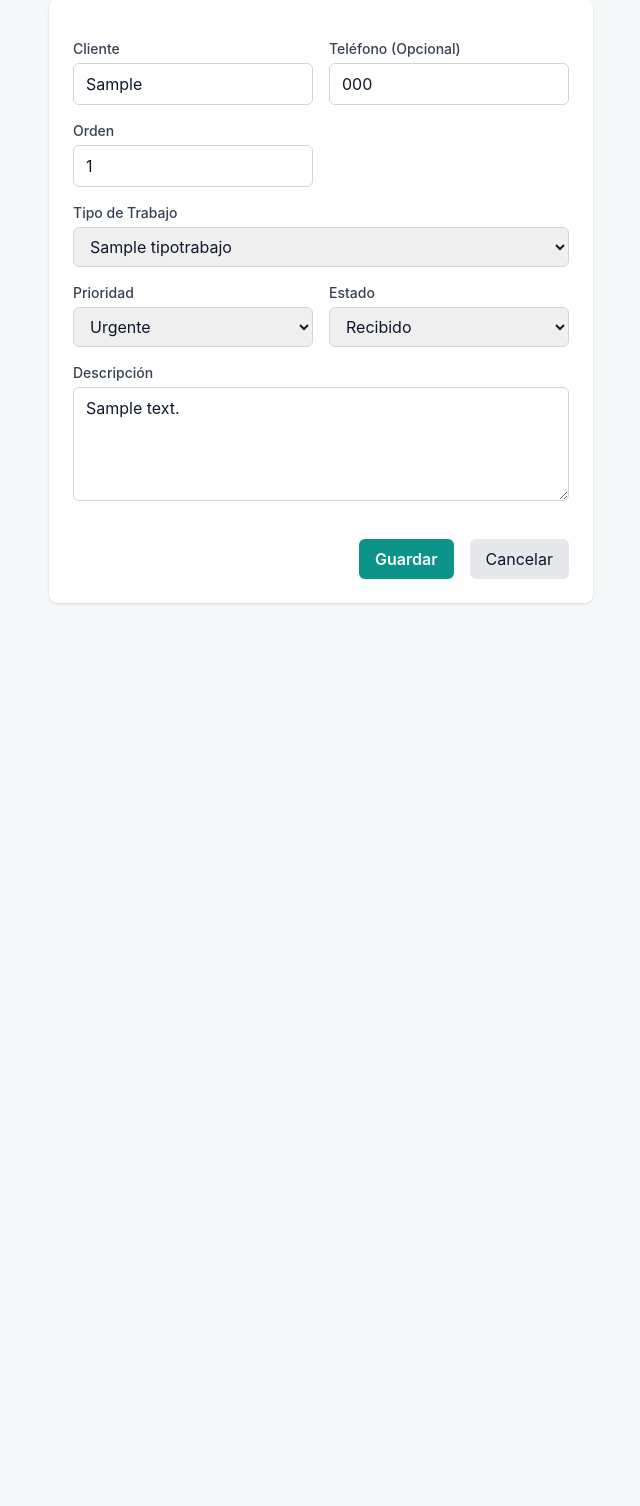
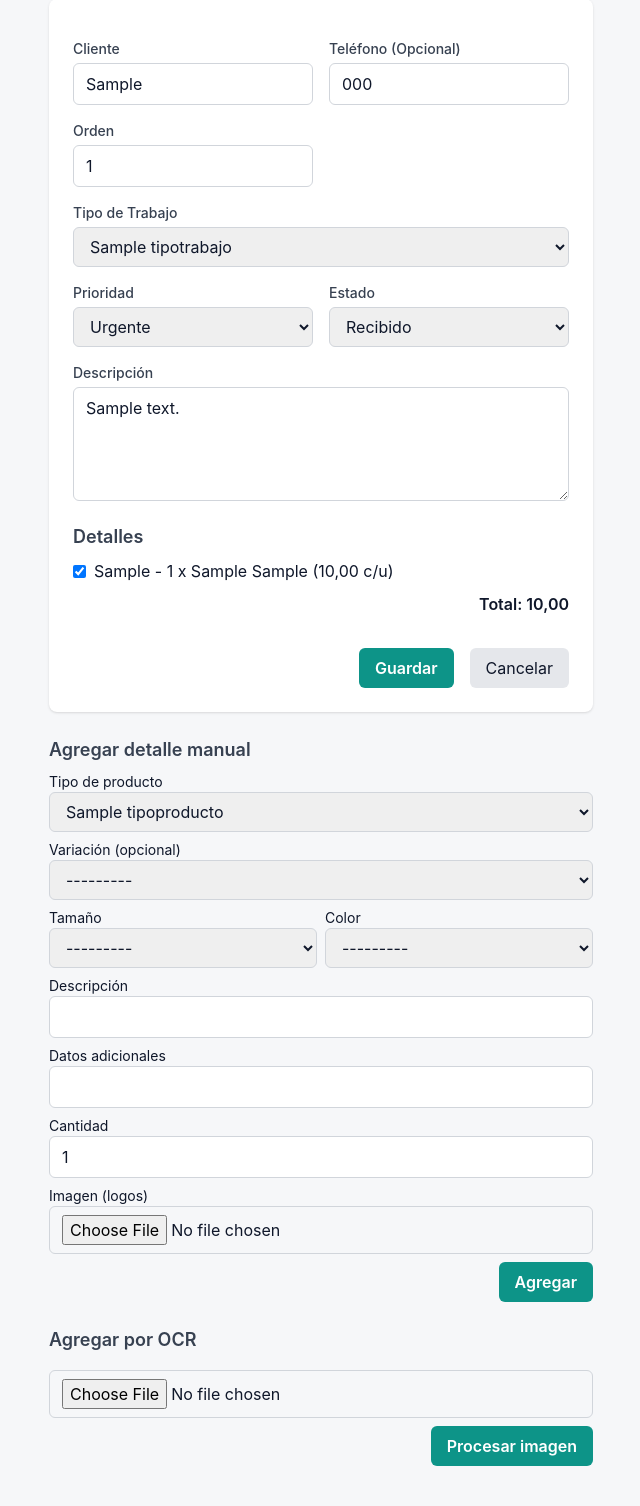
Before and after one commit to jensen27718/registro_voz, a Django app: page /tareas/editar/1/ in a window 1280 px wide. Shown: the part 186-1692 px from the top of the page, without its empty margins (319-959 px from the left). Before the commit the page ends 790 px from the top, so only its background shows below. Run offline with Django 4.2, Linux system fonts and the light colour scheme; tables that the repository leaves empty hold one stand-in row (values such as "Sample post"); some libraries are stand-ins or nearby versions; some web fonts are replaced.

Commit message:
Add migration for catalog-based detail

```diff
--- a/gestor_tareas/templates/gestor_tareas/editar_tarea.html
+++ b/gestor_tareas/templates/gestor_tareas/editar_tarea.html
@@ -52,10 +52,100 @@
         <textarea name="descripcion" id="descripcion" rows="4" class="w-full border border-gray-300 rounded-md py-2 px-3 focus:outline-none focus:ring-2 focus:ring-teal-500">{{ tarea.descripcion }}</textarea>
       </div>
     </div>
+    {% if detalles %}
+    <div class="mt-4">
+      <h2 class="text-lg font-semibold text-gray-700 mb-2">Detalles</h2>
+      <ul class="space-y-1">
+        {% for det in detalles %}
+        <li>
+          <label class="inline-flex items-center">
+            <input type="checkbox" name="detalle-{{ det.id }}-completado" {% if det.completado %}checked{% endif %} class="mr-2 rounded">
+            {{ det.referencia|default:det.descripcion }} - {{ det.cantidad }} x {{ det.tamano }} {{ det.color }}{% if det.precio_unitario %} ({{ det.precio_unitario }} c/u){% endif %}
+          </label>
+        </li>
+        {% endfor %}
+      </ul>
+      <p class="text-right font-semibold mt-2">Total: {{ tarea.costo_total }}</p>
+    </div>
+    {% endif %}
     <div class="flex justify-end gap-4 pt-4">
        <button type="submit" class="bg-teal-600 hover:bg-teal-700 text-white font-semibold py-2 px-4 rounded-md">Guardar</button>
        <a href="{% url 'gestor_tareas:lista_tareas' %}" class="bg-gray-200 text-[#0F172A] py-2 px-4 rounded-md">Cancelar</a>
     </div>
   </form>
+
+  <div class="mt-6">
+    <h2 class="text-lg font-semibold text-gray-700 mb-2">Agregar detalle manual</h2>
+    <form method="POST" action="{% url 'gestor_tareas:agregar_detalle' tarea.id %}" enctype="multipart/form-data" class="space-y-2">
+      {% csrf_token %}
+      <div>
+        <label class="block text-sm">Tipo de producto</label>
+        <select name="tipo_producto" class="w-full border border-gray-300 rounded-md py-2 px-3">
+          {% for tp in tipos_producto_catalogo %}
+          <option value="{{ tp.id }}">{{ tp.nombre }}</option>
+          {% endfor %}
+        </select>
+      </div>
+      <div>
+        <label class="block text-sm">Variación (opcional)</label>
+        <select name="variacion" class="w-full border border-gray-300 rounded-md py-2 px-3">
+          <option value="">---------</option>
+          {% for var in variaciones_catalogo %}
+          <option value="{{ var.id }}">{{ var.producto.referencia }} - {{ var.producto.nombre }}</option>
+          {% endfor %}
+        </select>
+      </div>
+      <div class="grid grid-cols-2 gap-2">
+        <div>
+          <label class="block text-sm">Tamaño</label>
+          <select name="tamano" class="w-full border border-gray-300 rounded-md py-2 px-3">
+            <option value="">---------</option>
+            {% for v in tamanos %}
+            <option value="{{ v.id }}">{{ v.display|default:v.valor }}</option>
+            {% endfor %}
+          </select>
+        </div>
+        <div>
+          <label class="block text-sm">Color</label>
+          <select name="color" class="w-full border border-gray-300 rounded-md py-2 px-3">
+            <option value="">---------</option>
+            {% for v in colores %}
+            <option value="{{ v.id }}">{{ v.display|default:v.valor }}</option>
+            {% endfor %}
+          </select>
+        </div>
+      </div>
+      <div>
+        <label class="block text-sm">Descripción</label>
+        <input type="text" name="descripcion" class="w-full border border-gray-300 rounded-md py-2 px-3" />
+      </div>
+      <div>
+        <label class="block text-sm">Datos adicionales</label>
+        <input type="text" name="datos_adicionales" class="w-full border border-gray-300 rounded-md py-2 px-3" />
+      </div>
+      <div>
+        <label class="block text-sm">Cantidad</label>
+        <input type="number" name="cantidad" value="1" class="w-full border border-gray-300 rounded-md py-2 px-3" />
+      </div>
+      <div>
+        <label class="block text-sm">Imagen (logos)</label>
+        <input type="file" name="imagen" class="w-full border border-gray-300 rounded-md py-2 px-3" />
+      </div>
+      <div class="text-right">
+        <button type="submit" class="bg-teal-600 hover:bg-teal-700 text-white font-semibold py-2 px-4 rounded-md">Agregar</button>
+      </div>
+    </form>
+  </div>
+
+  <div class="mt-6">
+    <h2 class="text-lg font-semibold text-gray-700 mb-2">Agregar por OCR</h2>
+    <form method="POST" action="{% url 'gestor_tareas:ocr_detalles' tarea.id %}" enctype="multipart/form-data" class="space-y-2">
+      {% csrf_token %}
+      <input type="file" name="imagen" class="w-full border border-gray-300 rounded-md py-2 px-3" required />
+      <div class="text-right">
+        <button type="submit" class="bg-teal-600 hover:bg-teal-700 text-white font-semibold py-2 px-4 rounded-md">Procesar imagen</button>
+      </div>
+    </form>
+  </div>
 </div>
 {% endblock %}
--- a/gestor_tareas/urls.py
+++ b/gestor_tareas/urls.py
@@ -15,5 +15,7 @@ urlpatterns = [
 
     # <-- NUEVAS RUTAS -->
     path('editar/<int:tarea_id>/', views.editar_tarea, name='editar_tarea'),
+    path('editar/<int:tarea_id>/agregar-detalle/', views.agregar_detalle, name='agregar_detalle'),
+    path('editar/<int:tarea_id>/ocr-detalles/', views.ocr_detalles, name='ocr_detalles'),
     path('ocultar/<int:tarea_id>/', views.ocultar_tarea, name='ocultar_tarea'),
 ]
--- a/gestor_tareas/views.py
+++ b/gestor_tareas/views.py
@@ -2,17 +2,25 @@
 
 import os
 import json
+import tempfile
 import google.generativeai as genai
 from datetime import datetime
 from difflib import get_close_matches
 
+import cloudinary.uploader
 from django.shortcuts import render, get_object_or_404, redirect
 from django.http import JsonResponse
 from django.views.decorators.csrf import csrf_exempt
 from django.utils import timezone
 from django.db.models import Q
 
-from .models import Tarea, TipoTrabajo
+from .models import Tarea, TipoTrabajo, DetalleTarea
+from catalogo.models import (
+    TipoProducto as CatalogoTipoProducto,
+    VariacionProducto,
+    ValorAtributo,
+)
+from .ocr.gemini_ocr_processor import GeminiOCRProcessor
 
 # --- CONFIGURACIÓN DE IA ---
 # Intenta cargar la clave API desde un archivo 'secrets.py' (para producción)
@@ -108,7 +116,14 @@ def editar_tarea(request, tarea_id):
         tarea.tipo = TipoTrabajo.objects.filter(nombre=tipo_nombre).first()
 
         tarea.save()  # Guarda los cambios en la base de datos
-        return redirect('gestor_tareas:lista_tareas') # Redirige a la lista
+
+        # Actualiza el estado de los detalles (checklist)
+        for detalle in tarea.detalles.all():
+            key = f"detalle-{detalle.id}-completado"
+            detalle.completado = key in request.POST
+            detalle.save(update_fields=['completado'])
+
+        return redirect('gestor_tareas:lista_tareas')  # Redirige a la lista
 
     # Si es una petición GET, muestra el formulario de edición
     context = {
@@ -116,8 +131,113 @@ def editar_tarea(request, tarea_id):
         'todos_los_tipos': TipoTrabajo.objects.all(),
         'todas_las_prioridades': Tarea.Prioridad.choices,
         'todos_los_estados': Tarea.Estado.choices,
+        'detalles': tarea.detalles.select_related('variacion', 'tipo_producto').all(),
+        'tipos_producto_catalogo': CatalogoTipoProducto.objects.all(),
+        'variaciones_catalogo': VariacionProducto.objects.select_related('producto').all(),
+        'tamanos': ValorAtributo.objects.filter(atributo_def__nombre__iexact='Tamaño'),
+        'colores': ValorAtributo.objects.filter(atributo_def__nombre__iexact='Color'),
     }
     return render(request, 'gestor_tareas/editar_tarea.html', context)
+
+
+@csrf_exempt
+def agregar_detalle(request, tarea_id):
+    tarea = get_object_or_404(Tarea, id=tarea_id)
+    if request.method == 'POST':
+        tipo_id = request.POST.get('tipo_producto')
+        variacion_id = request.POST.get('variacion') or None
+        descripcion = request.POST.get('descripcion', '')
+        datos = request.POST.get('datos_adicionales', '')
+        cantidad = int(request.POST.get('cantidad', '1') or '1')
+        tamano_id = request.POST.get('tamano') or None
+        color_id = request.POST.get('color') or None
+
+        imagen_url = ''
+        if request.FILES.get('imagen'):
+            try:
+                result = cloudinary.uploader.upload(request.FILES['imagen'])
+                imagen_url = result.get('secure_url') or result.get('url')
+            except Exception:
+                imagen_url = ''
+
+        tipo_producto = CatalogoTipoProducto.objects.filter(id=tipo_id).first()
+        variacion = VariacionProducto.objects.filter(id=variacion_id).first() if variacion_id else None
+        tamano = ValorAtributo.objects.filter(id=tamano_id).first() if tamano_id else None
+        color = ValorAtributo.objects.filter(id=color_id).first() if color_id else None
+
+        DetalleTarea.objects.create(
+            tarea=tarea,
+            tipo_producto=tipo_producto,
+            variacion=variacion,
+            descripcion=descripcion,
+            datos_adicionales=datos,
+            cantidad=cantidad,
+            tamano=tamano,
+            color=color,
+            imagen_url=imagen_url,
+        )
+
+    return redirect('gestor_tareas:editar_tarea', tarea_id=tarea.id)
+
+
+class _SimpleConfig:
+    def get_colors(self):
+        return list(
+            ValorAtributo.objects.filter(atributo_def__nombre__iexact='Color')
+            .values_list('valor', flat=True)
+        )
+
+
+@csrf_exempt
+def ocr_detalles(request, tarea_id):
+    tarea = get_object_or_404(Tarea, id=tarea_id)
+    if request.method == 'POST' and request.FILES.get('imagen'):
+        tmp_path = None
+        try:
+            with tempfile.NamedTemporaryFile(delete=False, suffix='.png') as tmp:
+                for chunk in request.FILES['imagen'].chunks():
+                    tmp.write(chunk)
+                tmp_path = tmp.name
+            processor = GeminiOCRProcessor(GEMINI_API_KEY, _SimpleConfig())
+            registros, error = processor.process_image_to_extract_data(tmp_path)
+        finally:
+            if tmp_path and os.path.exists(tmp_path):
+                os.unlink(tmp_path)
+        if error:
+            return JsonResponse({'error': error}, status=400)
+        for item in registros:
+            ref = item.get('ref')
+            qty = int(item.get('qty', 1))
+            tam_nombre = item.get('tamaño')
+            color_nombre = item.get('color')
+            tam = ValorAtributo.objects.filter(valor__iexact=tam_nombre).first()
+            color = ValorAtributo.objects.filter(valor__iexact=color_nombre).first()
+            variacion = None
+            tipo_producto = None
+            if ref:
+                variacion = (
+                    VariacionProducto.objects.filter(
+                        producto__referencia__iexact=ref,
+                        valores=tam,
+                    )
+                    .filter(valores=color)
+                    .first()
+                )
+                if variacion:
+                    cat = variacion.producto.categorias.first()
+                    if cat:
+                        tipo_producto = cat.tipo_producto
+            DetalleTarea.objects.create(
+                tarea=tarea,
+                tipo_producto=tipo_producto,
+                variacion=variacion,
+                referencia=ref,
+                cantidad=qty,
+                tamano=tam,
+                color=color,
+            )
+        return redirect('gestor_tareas:editar_tarea', tarea_id=tarea.id)
+    return JsonResponse({'error': 'Método no permitido'}, status=405)
 
 
 # --- VISTAS DE API / BACKEND (Manejan peticiones AJAX) ---
```
Also changed, not shown: gestor_tareas/admin.py (+15 -1 lines), gestor_tareas/models.py (+114 -0 lines), gestor_tareas/ocr/gemini_ocr_processor.py (added, +160 -0 lines), gestor_tareas/migrations/0003_stickerprice_detalletarea.py (added), gestor_tareas/migrations/0004_delete_stickerprice_detalletarea_variacion_and_more.py (added), gestor_tareas/ocr/__init__.py (added).
